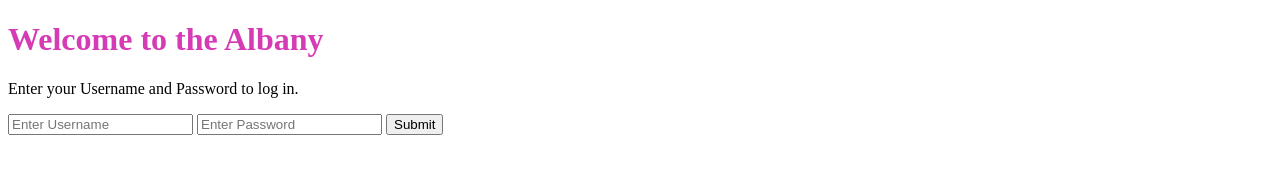
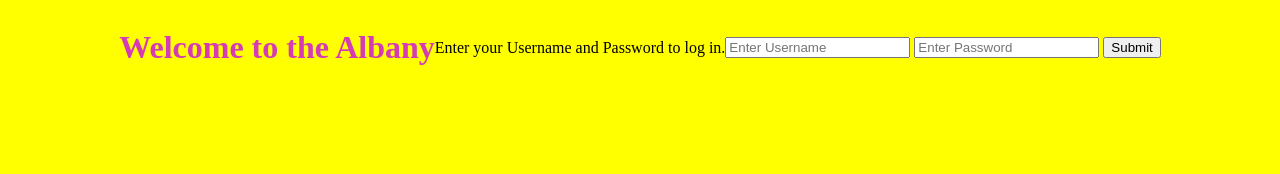
Before and after one commit to sammylizon/LoginSystemJS, a plain HTML site: page assets/index.html in a window 1280 px wide. Drawn offline with Linux system fonts and the light colour scheme.

```diff
--- a/assets/index.js
+++ b/assets/index.js
@@ -15,9 +15,6 @@ const btn = document.querySelector("button");
 const userInputUsername = document.getElementById("username").value;
 const userInputPassword = document.getElementById("password").value;
 
-console.log(`Pass: ${userInputPassword}, User: ${userInputUsername}`);
-
-
 
 function getInfo(){
     const userInputUsername = document.getElementById("username").value;
@@ -34,7 +31,7 @@ function getInfo(){
             }
         }
 
-        alert("WRONG PASSWORD!!!! Scammer Alert");
+        alert("🚨🚨🚨");
         console.log(`Username: ${userInputUsername}, Password: ${userInputPassword}`);
 
 
--- a/assets/style.css
+++ b/assets/style.css
@@ -1,3 +1,11 @@
+body {
+    display: flex;
+    justify-content: center;
+    align-items: center;
+    background-color: yellow;
+    color: black;
+}
+
 h1 {
     color: rgb(213, 59, 180);
 
```
